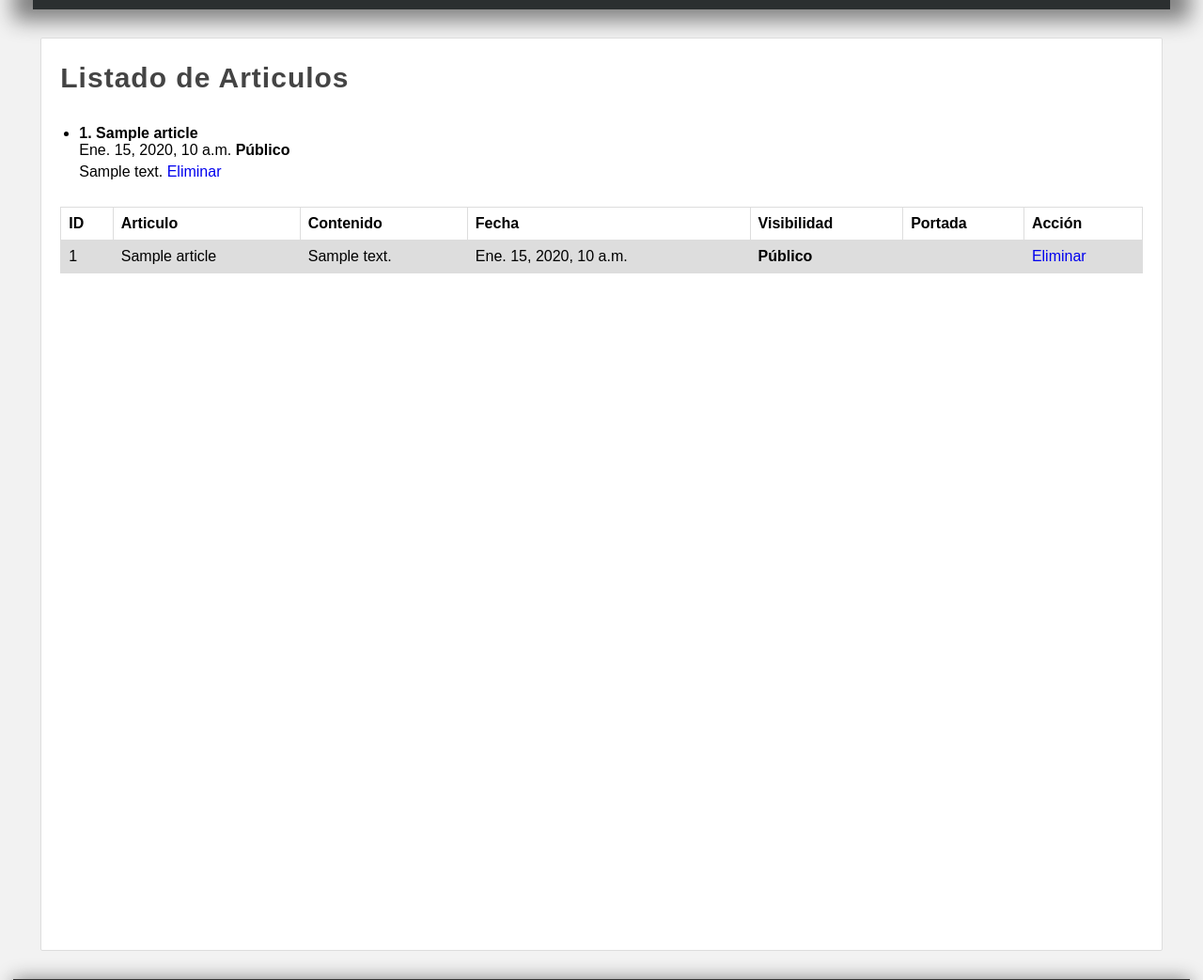
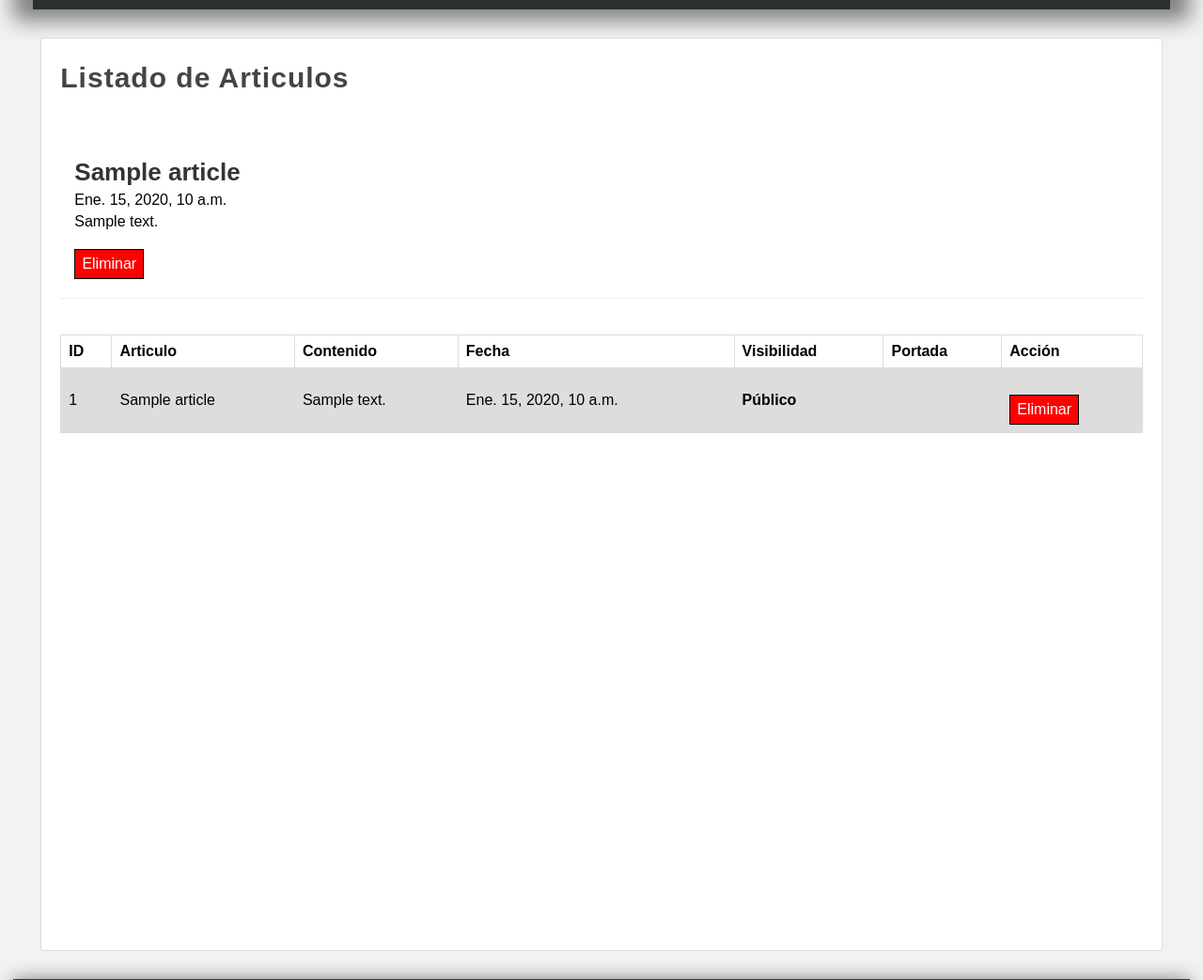
Before and after one commit to marcosmh/master-python, a Django app: page /articulos/ in a window 1280 px wide. Shown: the part 182-1225 px from the top of the page at 94% size. Run offline with Django 3.2, Linux system fonts and the light colour scheme; tables that the repository leaves empty hold one stand-in row (values such as "Sample post").

Commit message:
maquetado css articulos

```diff
--- a/22-django/aprendiendo_django/miapp/static/css/styles.css
+++ b/22-django/aprendiendo_django/miapp/static/css/styles.css
@@ -14,6 +14,11 @@
 .box ul, .box ol {
     margin-left: 20px;
     margin-bottom: 10px;
+}
+
+.clearfix {
+    clear: both;
+    float: none;
 }
 
 body {
@@ -202,6 +207,32 @@ nav ul li a:hover {
 
 }
 
+.article-item {
+    margin-bottom: 20px;
+    margin-top: 20px;
+    padding: 15px;
+    border-bottom: 1px solid #eee;
+    clear: both;
+}
+
+
+
+.article-item h2 {
+    font-size: 26px;
+    color: #333;
+}
+
+.btn {
+    padding: 6px;
+    background: red;
+    color: white;
+    border: 1px solid black;
+    display: block;
+    margin-top: 20px;
+    width: 60px;
+    text-align: center;
+}
+
 
 footer {
     width: 1250px;
--- a/22-django/aprendiendo_django/miapp/templates/articulos.html
+++ b/22-django/aprendiendo_django/miapp/templates/articulos.html
@@ -14,31 +14,28 @@
   {% endfor %}
 {% endif %}
 <br/>
-    <ul>
+
     {% for articulo in articulos %}
 
         {% if articulo.image|length > 1 %}
-          <div class="img">
+          <div class="image">
             <img src="{{ articulo.image.url }}" width="100" height="100" />
           </div>
         {% endif %}
 
-        <li>
-          <h4> {{ articulo.id }}.  {{ articulo.title }} </h4>
-          <span>{{ articulo.created_at }}</span>
-          {% if articulo.public %}
-            <span> <strong>Público</strong> </span>
-          {% else %}
-            <span> <strong>Privado</strong> </span>
-          {% endif %}
+        <article class="article-item">
+          <h2>{{ articulo.title }} </h2>
+          <div clas="data">
+              <span>{{ articulo.created_at }}</span>
+              <br/>
+              <p> {{ articulo.content }}
+                <a href="{% url 'borrar_articulo' articulo.id %}" class="btn btn-delete">Eliminar</a>
+              </p>
+          </div>
+          <div class="clearfix"></div>
+        </article>
+    {% endfor %}
 
-          <p> {{ articulo.content }}
-             <a href="{% url 'borrar_articulo' articulo.id %}">Eliminar</a>
-          </p>
-
-        </li>
-    {% endfor %}
-    </ul>
 
     <br/>
 
@@ -72,7 +69,7 @@
               </div>
             {% endif %}
           </td>
-          <td><a href="{% url 'borrar_articulo' articulo.id %}">Eliminar</a></td>
+          <td><a href="{% url 'borrar_articulo' articulo.id %}" class="btn btn-delete">Eliminar</a></td>
         </tr>
         {% endfor %}
       </table>
```
Also changed, not shown: 22-django/aprendiendo_django/media/articles/ram1.jpeg (added), 22-django/aprendiendo_django/media/articles/term1.webp (added).
